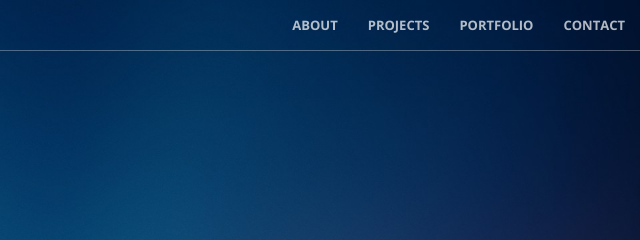
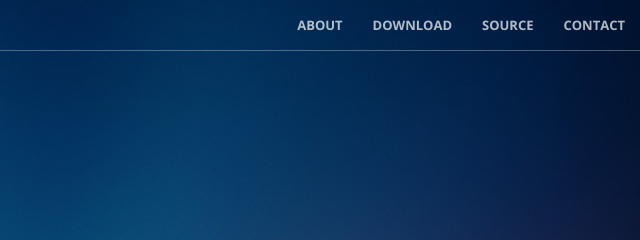
Before and after one commit to FunkyNoodles/FunkyNoodles.github.io, a plain HTML site: page projects/project-template.html in a window 1280 px wide. Shown: the top 240 px of the page, 640-1280 px from the left. Drawn offline with nearby package versions, Linux system fonts and the light colour scheme; files whose address does not match are found by name.

Commit message:
updated project-template

```diff
--- a/projects/project-template.html
+++ b/projects/project-template.html
@@ -50,10 +50,10 @@
 							<a class="page-scroll" href="#about">About</a>
 						</li>
 						<li>
-							<a class="page-scroll" href="#projects">Projects</a>
+							<a class="page-scroll" href="#projects">Download</a>
 						</li>
 						<li>
-							<a class="page-scroll" href="#portfolio">Portfolio</a>
+							<a class="page-scroll" href="#portfolio">Source</a>
 						</li>
 						<li>
 							<a class="page-scroll" href="#contact">Contact</a>
```
